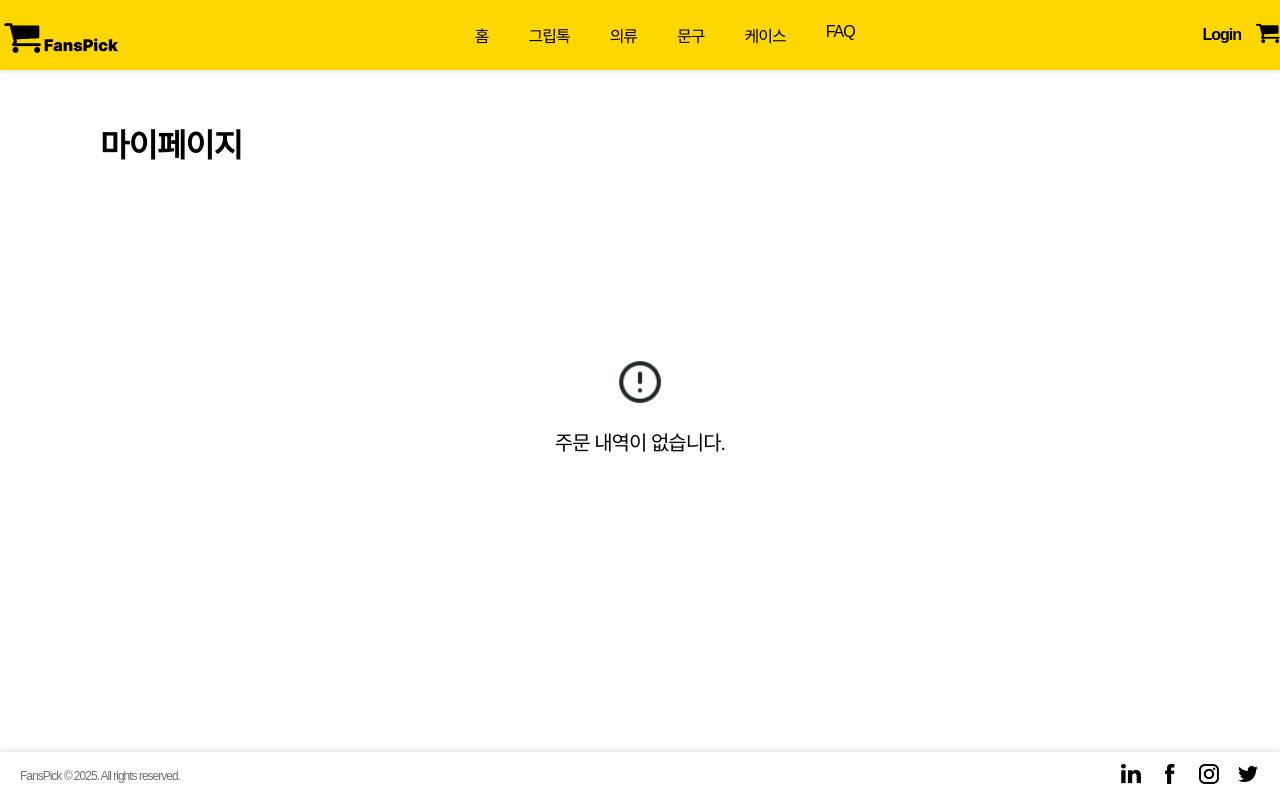
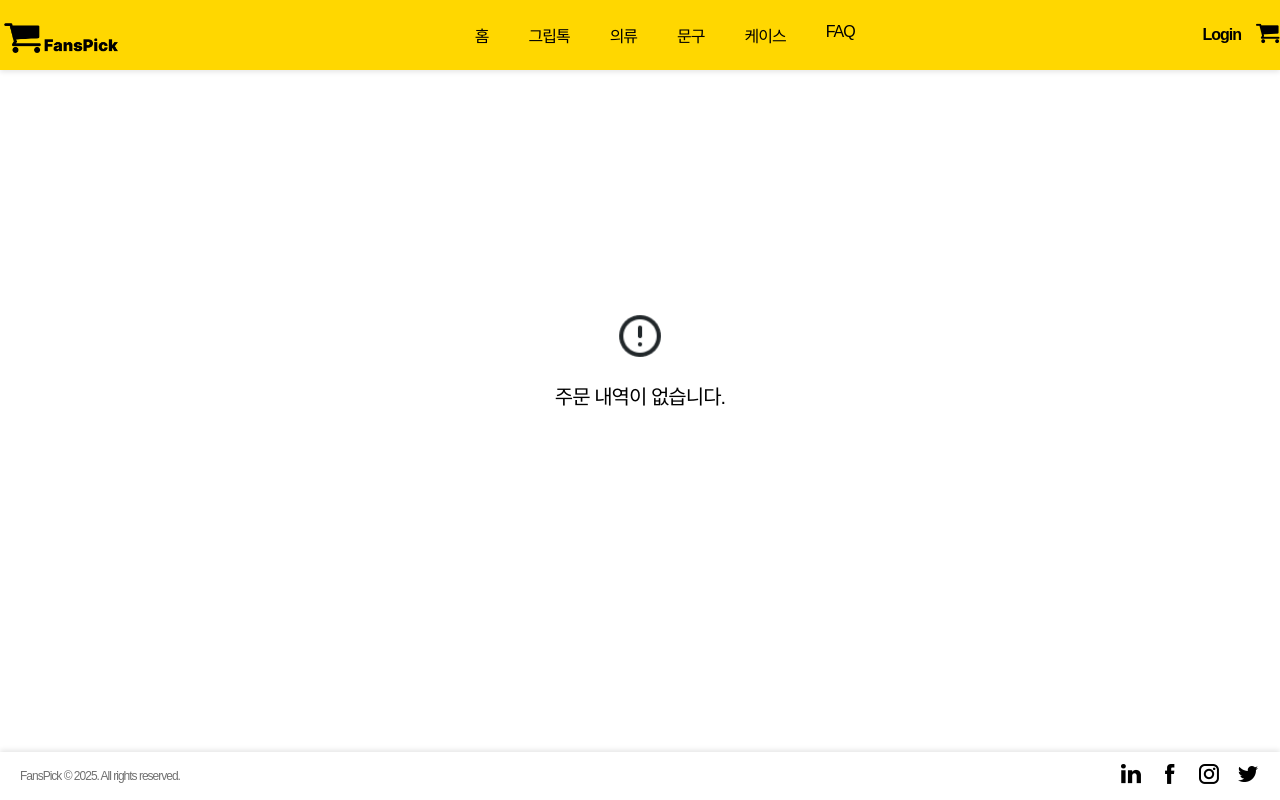
Before and after one commit to ltaehee/fanspick-front, a React (Vite) app: page /mypage-order in a window 1280 px wide. Built offline with nearby package versions, Linux system fonts and the light colour scheme; a web font is replaced by a local one.

Commit message:
마이페이지 헤더 수정, 주문내역 navigate수정

```diff
--- a/src/components/categories/MypageCategories.tsx
+++ b/src/components/categories/MypageCategories.tsx
@@ -29,9 +29,6 @@ const MypageHeader: FC<Header> = (props) => {
 
   return (
     <div className={className}>
-      <div className={styles.h1_box}>
-        <h1 className={styles.h1}>마이페이지</h1>
-      </div>
       <div className={styles.button_box}>
         {categories.map((category) => (
           <Button
--- a/src/pages/user/mypage/MypageCart.tsx
+++ b/src/pages/user/mypage/MypageCart.tsx
@@ -52,9 +52,7 @@ const MypageCart = () => {
   };
 
   useEffect(() => {
-    if (cart.length > 0) {
-      saveCartToLocalStorage();
-    }
+    saveCartToLocalStorage();
   }, [cart]); // cart 상태 변경시마다 로컬스토리지에 반영
 
   //장바구니 내역 가져오기
@@ -233,9 +231,9 @@ const MypageCart = () => {
 
   return (
     <div className={cartStyles.content_wrap}>
+      <MypageHeader />
       {cart.length !== 0 ? (
         <div>
-          <MypageHeader />
           <div className={cartStyles.Table_wrap}>
             <Button
               onClick={deleteCart}
--- a/src/pages/user/mypage/MypageOrder.tsx
+++ b/src/pages/user/mypage/MypageOrder.tsx
@@ -121,7 +121,9 @@ const MypageOrder = () => {
                     >
                       <div className={orderStyles.table_wrap}>
                         <ProductTableMenu.Detail
-                          onClick={() => navigate('/')}
+                          onClick={() =>
+                            navigate(`/product/${order.productId._id}`)
+                          }
                           productName={order.productId.name}
                           image={order.productId.image}
                         />
```
